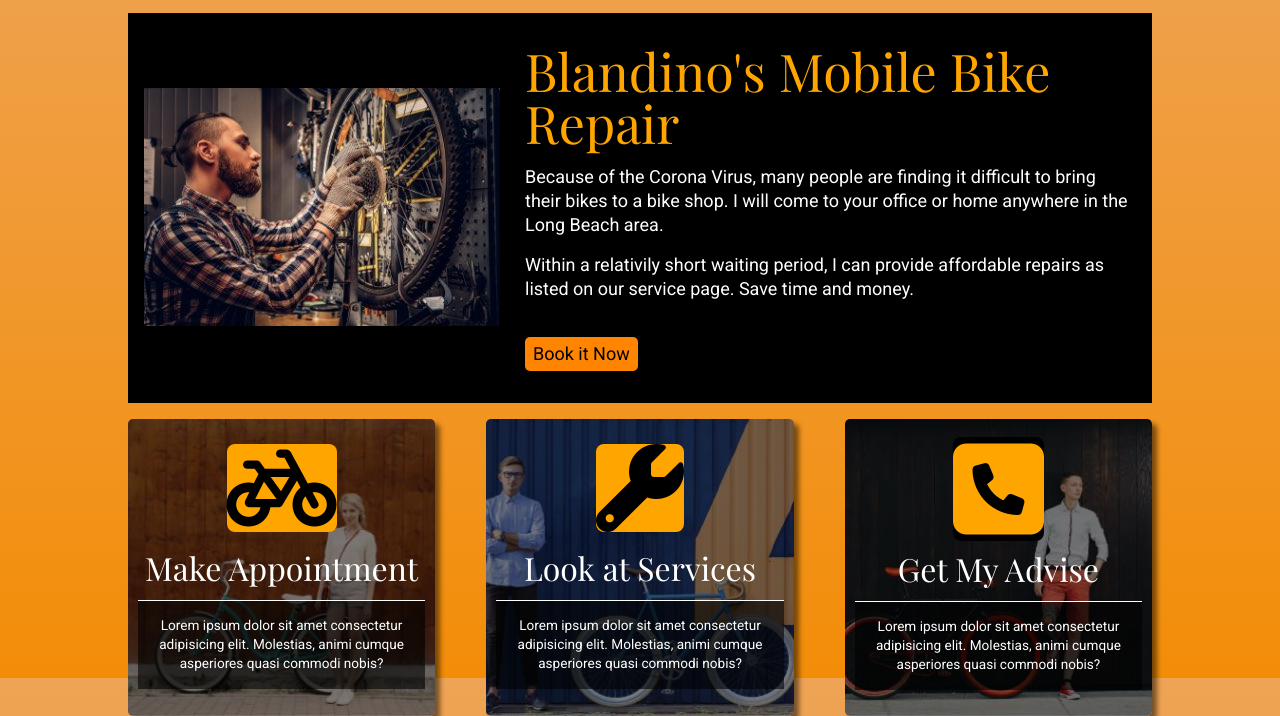
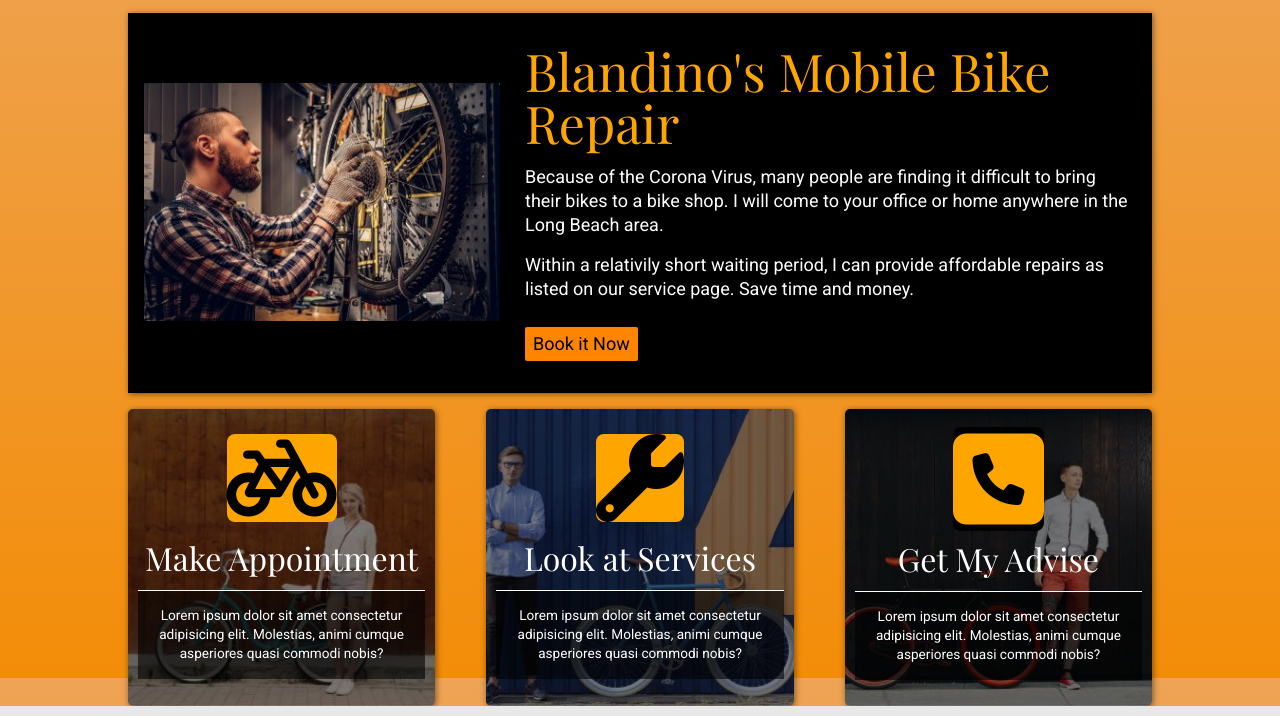
Before and after one commit to Carlos-Blandino/bike-project, a plain HTML site: page index.html in a window 1280 px wide. Shown: the part 122-838 px from the top of the page. Drawn offline with nearby package versions, Linux system fonts and the light colour scheme.

Commit message:
modifying box-shadows on cards and adding it to main

```diff
--- a/styles.css
+++ b/styles.css
@@ -42,6 +42,7 @@ header {
 
 /* Main section */
 main {
+	box-shadow: 1px 1px 6px rgba(0, 0, 0, .5);
 	min-height: 300px;
 	display: flex;
 	align-items: center;
@@ -50,11 +51,6 @@ main {
 	box-sizing: border-box;
 	padding: 2rem 1rem 2rem 1rem;
 	color: white;
-}
-main a {
-	text-decoration: none;
-	display: inline-block;
-	margin-top: 10px;
 }
 .mainNav a {
 	color: rgb(0, 0, 0);
@@ -71,9 +67,11 @@ main a {
 }
 .myButton {
 	padding: 0.5rem;
-	border-radius: 5px;
+	border-radius: 2px;
 	color: black;
-	margin-top: 1.25rem;
+	text-decoration: none;
+	display: inline-block;
+	margin-top: 10px;
 	background-color: rgb(255, 132, 0);
 }
 
@@ -87,7 +85,7 @@ main a {
 .card1,
 .card2,
 .card3 {
-	box-shadow: 5px 5px 5px rgba(0, 0, 0, .5);
+	box-shadow: 1px 1px 6px rgba(0, 0, 0, .5);
 	border-radius: 5px;
 	background-size: cover;
 	background-position: bottom;
```
